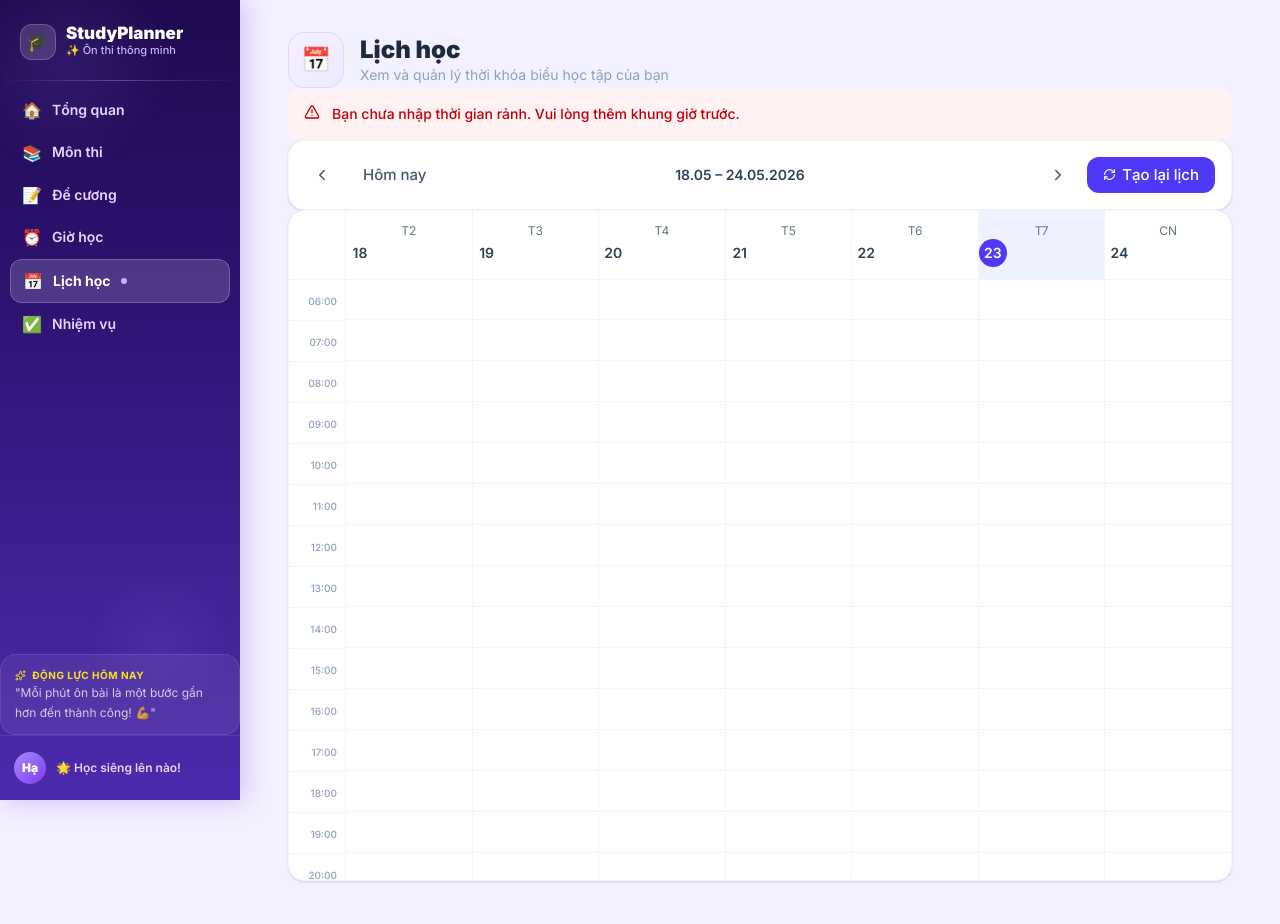
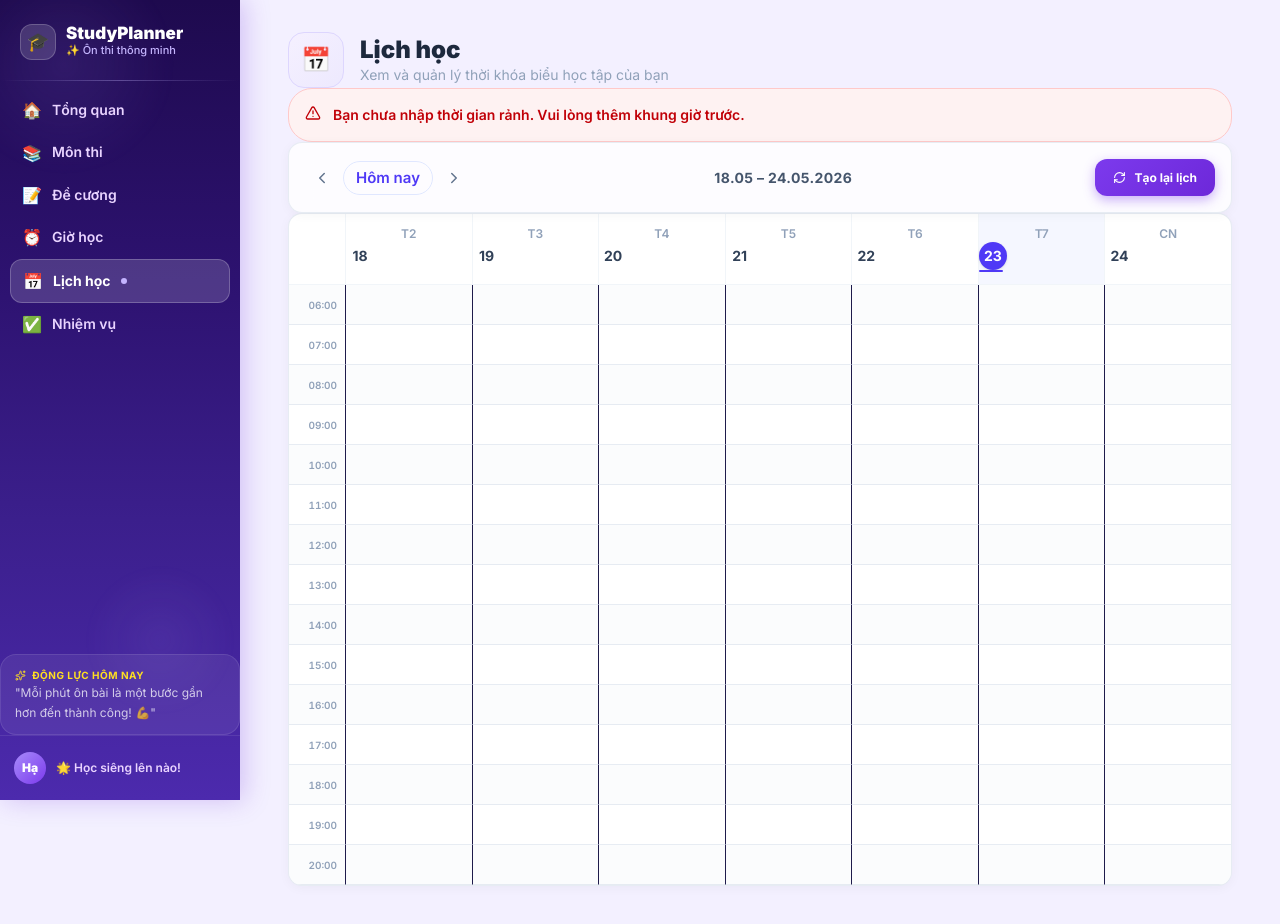
Before and after one commit to mimimi2k4/study-planner, a React (Vite) app: page /schedule in a window 1280 px wide. Both pictures are taken after a click on the button "Tạo lịch học". Shown: the top 924 px of the page. Built offline with nearby package versions, Linux system fonts and the light colour scheme.

Commit message:
refactor: enhance ScheduleView and TimeSlotPicker UI for improved aesthetics and usability

```diff
--- a/src/components/ScheduleView/ScheduleView.tsx
+++ b/src/components/ScheduleView/ScheduleView.tsx
@@ -39,10 +39,28 @@ export default function ScheduleView({
 
   if (slots.length === 0 && warnings.length === 0) {
     return (
-      <div className="bg-white rounded-2xl border border-dashed border-slate-200 p-12 text-center">
-        <Calendar size={40} className="mx-auto text-slate-300 mb-3" />
-        <p className="text-slate-500 mb-4">Chưa có lịch học. Vui lòng nhập thông tin cần thiết và nhấn <strong>Tạo lịch</strong>.</p>
-        <button onClick={onRegenerate} className="px-5 py-2 bg-indigo-600 hover:bg-indigo-700 text-white text-sm font-medium rounded-xl flex items-center gap-1.5 transition-colors mx-auto">
+      <div
+        className="rounded-xl p-12 text-center"
+        style={{
+          background: "linear-gradient(135deg, #f8f6ff, #f0edff)",
+          border: "1.5px dashed #d5ccff",
+        }}
+      >
+        <div
+          className="w-16 h-16 rounded-xl flex items-center justify-center mx-auto mb-4"
+          style={{
+            background: "linear-gradient(135deg, #7c3aed, #6d28d9)",
+            boxShadow: "0 8px 24px rgba(124,58,237,0.3)",
+          }}
+        >
+          <Calendar size={28} className="text-white" />
+        </div>
+        <p className="text-slate-600 font-semibold mb-2">Chưa có lịch học</p>
+        <p className="text-slate-400 text-sm mb-6">Vui lòng nhập thông tin cần thiết và tạo lịch</p>
+        <button
+          onClick={onRegenerate}
+          className="btn btn-primary"
+        >
           <RefreshCw size={14} /> Tạo lịch học
         </button>
       </div>
@@ -55,15 +73,15 @@ export default function ScheduleView({
             {warnings.map((w, i) => (
                 <div
                     key={i}
-                    className={`flex items-start gap-3 p-4 rounded-xl text-sm ${
+                    className={`flex items-start gap-3 p-4 rounded-lg text-sm ${
                         w.type === "insufficient_time"
-                            ? "bg-amber-50 text-amber-800"
-                            : "bg-red-50 text-red-700"
+                            ? "bg-amber-50 text-amber-800 border border-amber-200"
+                            : "bg-red-50 text-red-700 border border-red-200"
                     }`}
                 >
                     <AlertTriangle size={16} className="mt-0.5 shrink-0" />
                     <div className="w-full">
-                        <p className="font-medium">{w.message}</p>
+                        <p className="font-semibold">{w.message}</p>
                         {w.suggestion && (
                             <p className="mt-0.5 text-xs opacity-80">{w.suggestion}</p>
                         )}
@@ -84,38 +102,59 @@ export default function ScheduleView({
             ))}
 
             {/* Controls */}
-            <div className="bg-white rounded-2xl shadow-sm border border-slate-100 p-4 flex items-center gap-3">
+            <div
+              className="p-4 flex items-center gap-3"
+              style={{
+                background: "rgba(255,255,255,0.8)",
+                backdropFilter: "blur(12px)",
+                borderRadius: 14,
+                border: "1px solid rgba(226,232,240,0.8)",
+                boxShadow: "0 2px 12px rgba(0,0,0,0.04)",
+              }}
+            >
+                <div className="flex items-center gap-1">
                   <button
                       onClick={prevWeek}
                       className="p-2 hover:bg-slate-100 rounded-lg transition-colors"
                   >
-                    <ChevronLeft size={18} className="text-slate-600" />
+                      <ChevronLeft size={18} className="text-slate-500" />
                   </button>
                   <button
                       onClick={today}
-                    className="px-3 py-1.5 text-xs font-medium text-slate-600 hover:bg-slate-100 rounded-lg transition-colors"
+                      className="px-3 py-1.5 text-xs font-semibold text-indigo-600 hover:bg-indigo-50 rounded-lg transition-colors"
+                      style={{ border: "1px solid #e0e7ff" }}
                   >
                       Hôm nay
                   </button>
-                <span className="flex-1 text-center text-sm font-semibold text-slate-700">
-                    {weekLabel}
-                </span>
                   <button
                       onClick={nextWeek}
                       className="p-2 hover:bg-slate-100 rounded-lg transition-colors"
                   >
-                    <ChevronRight size={18} className="text-slate-600" />
+                      <ChevronRight size={18} className="text-slate-500" />
                   </button>
+                </div>
+                <span className="flex-1 text-center text-sm font-bold text-slate-600 tracking-wide">
+                    {weekLabel}
+                </span>
                 <button
                     onClick={onRegenerate}
-                    className="ml-2 px-4 py-2 bg-indigo-600 hover:bg-indigo-700 text-white text-xs font-medium rounded-xl flex items-center gap-1.5 transition-colors"
+                    className="btn btn-primary"
+                    style={{ padding: "9px 18px", fontSize: 12 }}
                 >
                     <RefreshCw size={13} /> Tạo lại lịch
                 </button>
             </div>
 
             {/* Calendar grid */}
-            <div className="bg-white rounded-2xl shadow-sm border border-slate-100 overflow-hidden">
+            <div
+              style={{
+                borderRadius: 14,
+                border: "1px solid rgba(226,232,240,0.8)",
+                overflow: "hidden",
+                background: "#fff",
+                boxShadow: "0 2px 12px rgba(0,0,0,0.04)",
+              }}
+            >
                 {/* Header */}
                 <div
                     className="grid border-b border-slate-100"
@@ -128,16 +167,19 @@ export default function ScheduleView({
                         return (
                             <div
                                 key={date}
-                                className={`py-3 text-center border-l border-slate-100 ${isToday ? "bg-indigo-50" : ""}`}
+                                className={`py-3 text-center border-l border-slate-100 ${isToday ? "bg-indigo-50/60" : ""}`}
                             >
-                                <p className="text-xs text-slate-500">{DAYS[i]}</p>
+                                <p className="text-xs text-slate-400 font-semibold">{DAYS[i]}</p>
                                 <p
-                                    className={`text-sm font-semibold mt-0.5 w-7 h-7 mx-auto flex items-center justify-center rounded-full ${
-                                        isToday ? "bg-indigo-600 text-white" : "text-slate-700"
+                                    className={`text-sm font-bold mt-0.5 w-7 h-7 mx-auto flex items-center justify-center rounded-full ${
+                                        isToday ? "bg-indigo-600 text-white shadow-sm" : "text-slate-700"
                                     }`}
                                 >
                                     {dayNum.replace(/^0/, "")}
                                 </p>
+                                {isToday && (
+                                  <div className="h-0.5 w-6 mx-auto mt-1 rounded-full bg-indigo-600" />
+                                )}
                             </div>
                         );
                     })}
@@ -145,30 +187,42 @@ export default function ScheduleView({
 
                 {/* Body */}
                 <div className="overflow-y-auto" style={{ maxHeight: "600px" }}>
-                    <div
-                        className="relative"
-                        style={{ gridTemplateColumns: "56px repeat(7, 1fr)" }}
-                    >
+                    <div className="relative">
                         {/* Time labels + grid lines */}
                         <div
                             className="grid"
                             style={{ gridTemplateColumns: "56px repeat(7, 1fr)" }}
                         >
-                            {HOURS.map((h) => (
+                            {HOURS.map((h) => {
+                              const isEven = h % 2 === 0;
+                              return (
                                 <div key={h} className="contents">
-                                    <div className="py-2 text-right pr-2 border-b border-slate-100">
-                                        <span className="text-[10px] font-medium text-slate-400">
+                                    <div
+                                      className="py-2 text-right pr-2 flex items-center justify-end"
+                                      style={{
+                                        borderBottom: "1px solid rgba(226,232,240,0.8)",
+                                        height: 40,
+                                        background: isEven ? "rgba(248,250,252,0.5)" : undefined,
+                                      }}
+                                    >
+                                        <span className="text-[10px] font-semibold text-slate-400 tabular-nums">
                                             {String(h).padStart(2, "0")}:00
                                         </span>
                                     </div>
                                     {weekDates.map((date) => (
                                         <div
                                             key={date}
-                                            className="border-l border-b border-slate-100 h-10"
+                                            className="border-l"
+                                            style={{
+                                              borderBottom: "1px solid rgba(226,232,240,0.8)",
+                                              height: 40,
+                                              background: isEven ? "rgba(248,250,252,0.5)" : undefined,
+                                            }}
                                         />
                                     ))}
                                 </div>
-                            ))}
+                              );
+                            })}
                         </div>
 
                         {/* Events overlay */}
@@ -193,11 +247,11 @@ export default function ScheduleView({
                                             return (
                                                 <div
                                                     key={slot.id}
-                                                    className="absolute left-0.5 right-0.5 rounded-lg px-1.5 py-1 overflow-hidden pointer-events-auto cursor-pointer group"
+                                                    className="absolute left-0.5 right-0.5 rounded-lg px-1.5 py-1 overflow-hidden pointer-events-auto cursor-pointer group transition-all duration-150 hover:shadow-md hover:-translate-y-0.5"
                                                     style={{
                                                         top: `${top}%`,
                                                         height: `${Math.max(height, 2)}%`,
-                                                        background: hexToRgba(slot.color, 0.15),
+                                                        background: hexToRgba(slot.color, 0.12),
                                                         borderLeft: `3px solid ${slot.color}`,
                                                     }}
                                                     title={`${slot.taskName} (${slot.startTime}–${slot.endTime})`}
@@ -208,11 +262,11 @@ export default function ScheduleView({
                                                     >
                                                         {slot.taskName}
                                                     </p>
-                                                    <p className="text-[9px] text-slate-500 truncate">
+                                                    <p className="text-[9px] text-slate-400 truncate">
                                                         {slot.startTime}–{slot.endTime}
                                                     </p>
                                                     <button
-                                                        className="absolute top-0.5 right-0.5 opacity-0 group-hover:opacity-100 text-slate-400 hover:text-red-500 transition-opacity text-[10px] leading-none"
+                                                        className="absolute top-0.5 right-0.5 opacity-0 group-hover:opacity-100 text-slate-400 hover:text-red-500 transition-opacity text-[10px] leading-none bg-white/80 rounded-full w-4 h-4 flex items-center justify-center"
                                                         onClick={() => handleDeleteSlot(slot.id)}
                                                     >
                                                         ✕
@@ -230,10 +284,22 @@ export default function ScheduleView({
 
             {/* Legend */}
             {exams.length > 0 && (
-                <div className="bg-white rounded-2xl shadow-sm border border-slate-100 p-4 flex flex-wrap gap-3">
+                <div
+                  className="p-4 flex flex-wrap gap-3"
+                  style={{
+                    borderRadius: 14,
+                    border: "1px solid rgba(226,232,240,0.8)",
+                    background: "rgba(255,255,255,0.8)",
+                    backdropFilter: "blur(12px)",
+                    boxShadow: "0 2px 12px rgba(0,0,0,0.04)",
+                  }}
+                >
                     {exams.map((e) => (
-                        <div key={e.id} className="flex items-center gap-2 text-xs text-slate-600">
-                            <div className="w-3 h-3 rounded-full" style={{ background: e.color }} />
+                        <div key={e.id} className="flex items-center gap-2 text-xs font-semibold text-slate-500">
+                            <div
+                              className="w-3 h-3 rounded-full shadow-sm"
+                              style={{ background: e.color }}
+                            />
                             {e.subjectName}
                         </div>
                     ))}
```
Also changed, not shown: src/components/TimeSlotPicker/TimeSlotPicker.tsx (+9 -9 lines), src/utils/scheduler.ts (+9 -5 lines). Lines whose indentation alone changed are shown as unchanged.
